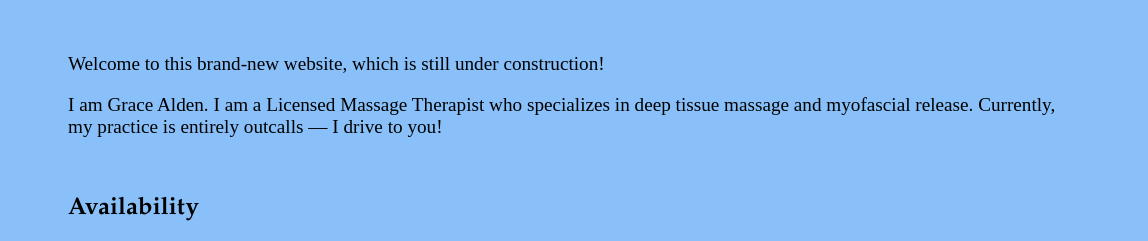
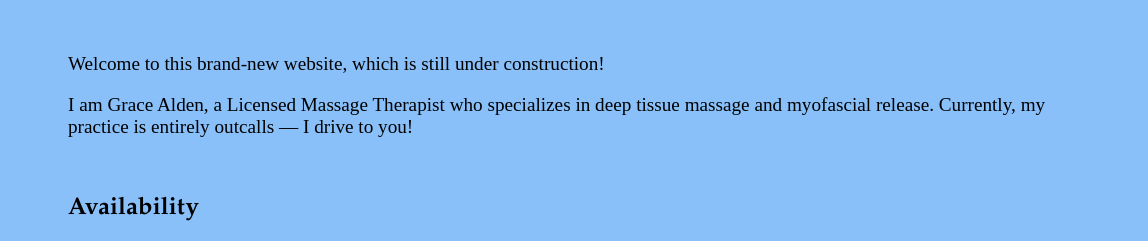
Before and after one commit to setupminimal/sustaining-therapies-website, a plain HTML site: page index.html in a window 1280 px wide. Shown: the part 270-511 px from the top of the page, 132-1280 px from the left. Drawn offline with Linux system fonts and the light colour scheme.

Commit message:
Update index.html

```diff
--- a/index.html
+++ b/index.html
@@ -13,7 +13,7 @@
       <p><em>Bodywork and Massage Therapy can provide an important part of whole-body health.</em></p>
     <br/>
     <p>Welcome to this brand-new website, which is still under construction!</p>
-    <p>I am Grace Alden.  I am a Licensed Massage Therapist who specializes in deep tissue massage and myofascial
+    <p>I am Grace Alden, a Licensed Massage Therapist who specializes in deep tissue massage and myofascial
        release.  Currently, my practice is entirely outcalls &#151; I drive to you!</p>
     <br/>
     <h2>Availability</h2>
```
